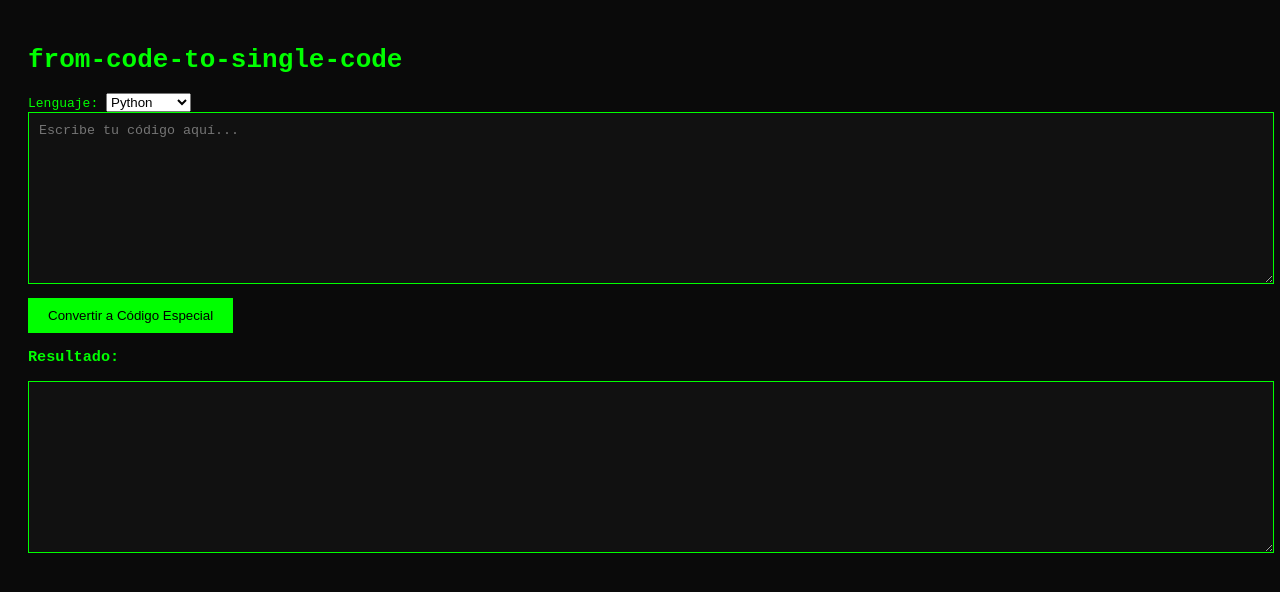
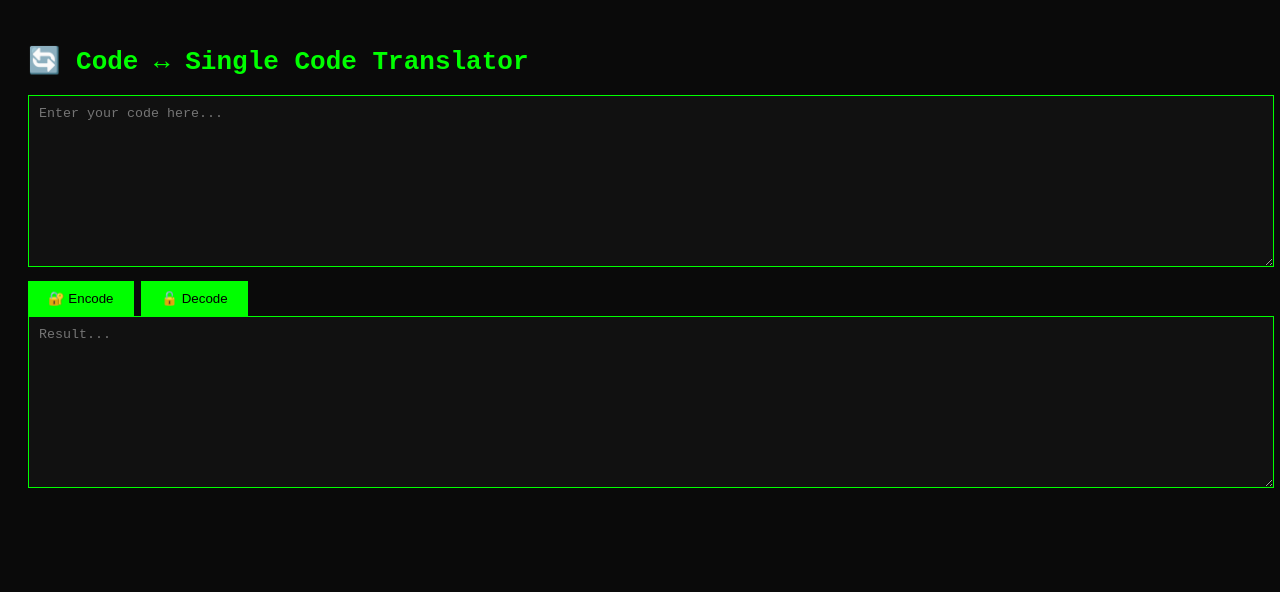
Before and after one commit to studyofcreativity/from-code-to-single-code, a plain HTML site: page index.html in a window 1280 px wide. Drawn offline with Linux system fonts and the light colour scheme.

Commit message:
Update index.html

```diff
--- a/index.html
+++ b/index.html
@@ -2,27 +2,24 @@
 <html lang="en">
 <head>
   <meta charset="UTF-8" />
-  <title>from-code-to-single-code</title>
+  <meta name="viewport" content="width=device-width, initial-scale=1.0"/>
+  <title>From Code to Single Code</title>
   <link rel="stylesheet" href="style.css" />
 </head>
 <body>
-  <h1>from-code-to-single-code</h1>
+  <div class="container">
+    <h1>🔄 Code ↔ Single Code Translator</h1>
+    <textarea id="inputCode" placeholder="Enter your code here..."></textarea>
 
-  <label for="language">Lenguaje:</label>
-  <select id="language">
-    <option value="python">Python</option>
-    <option value="javascript">JavaScript</option>
-    <option value="java">Java</option>
-    <option value="csharp">C#</option>
-  </select>
+    <div class="buttons">
+      <button onclick="encodeCode()">🔐 Encode</button>
+      <button onclick="decodeCode()">🔓 Decode</button>
+    </div>
 
-  <textarea id="inputCode" placeholder="Escribe tu código aquí..."></textarea>
-  <button onclick="convert()">Convertir a Código Especial</button>
-
-  <h3>Resultado:</h3>
-  <textarea id="outputCode" readonly></textarea>
-
+    <textarea id="outputCode" placeholder="Result..." readonly></textarea>
+  </div>
   <script src="encoder.js"></script>
+  <script src="decoder.js"></script>
   <script src="main.js"></script>
 </body>
 </html>
```
